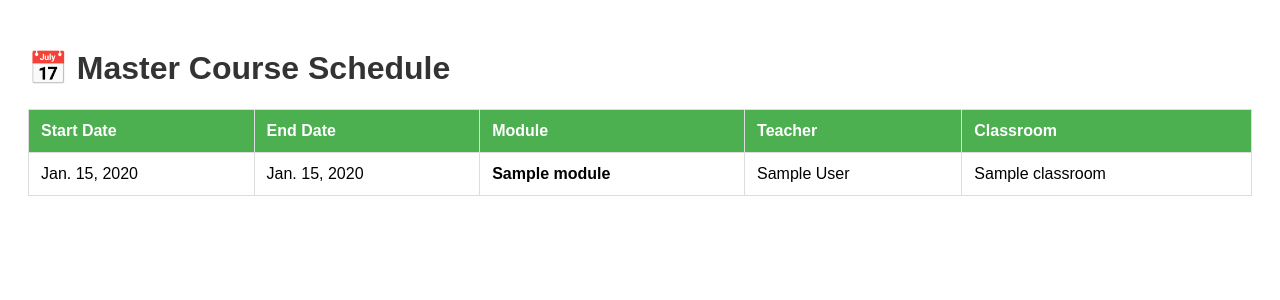
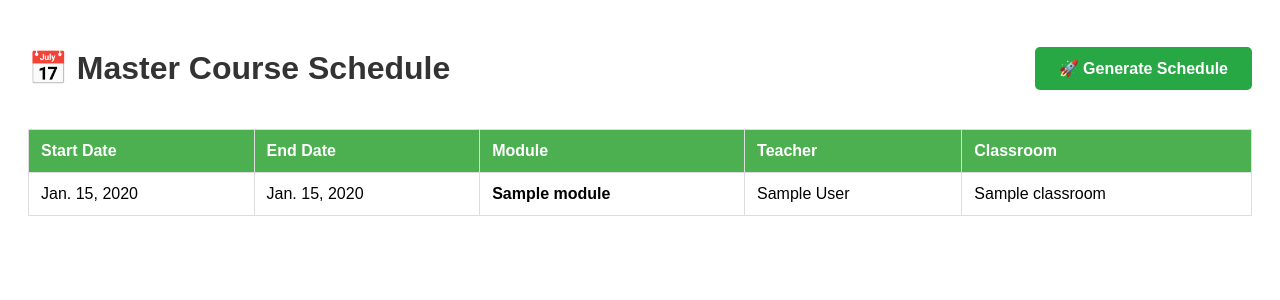
Before and after one commit to adilstudentbcn/university-scheduler, a Django app: page /schedule/ in a window 1280 px wide. Shown: the top 300 px of the page. Run offline with Django 5.2, Linux system fonts and the light colour scheme; tables that the repository leaves empty hold one stand-in row (values such as "Sample post").

Commit message:
Feature: Added web interface button and project documentation

```diff
--- a/scheduler/templates/scheduler/schedule_list.html
+++ b/scheduler/templates/scheduler/schedule_list.html
@@ -8,11 +8,45 @@
         th, td { border: 1px solid #ddd; padding: 12px; text-align: left; }
         th { background-color: #4CAF50; color: white; }
         tr:nth-child(even) { background-color: #f2f2f2; }
-        h1 { color: #333; }
+        h1 { color: #333; display: inline-block;}
+
+        /* Style for the container to align button right */
+        .header-container {
+            display: flex;
+            justify-content: space-between;
+            align-items: center;
+            margin-bottom: 20px;
+        }
+
+        /* Style for the new button */
+        .btn-generate {
+            background-color: #28a745; /* Green */
+            color: white;
+            padding: 12px 24px;
+            border: none;
+            border-radius: 5px;
+            font-size: 16px;
+            cursor: pointer;
+            font-weight: bold;
+            transition: background-color 0.3s;
+        }
+        .btn-generate:hover {
+            background-color: #218838; /* Darker Green on hover */
+        }
     </style>
 </head>
 <body>
-    <h1>📅 Master Course Schedule</h1>
+
+    <div class="header-container">
+        <h1>📅 Master Course Schedule</h1>
+
+        <form action="{% url 'run_scheduler' %}" method="post">
+            {% csrf_token %}
+            <button type="submit" class="btn-generate">
+                🚀 Generate Schedule
+            </button>
+        </form>
+    </div>
 
     <table>
         <thead>
@@ -35,7 +69,10 @@
             </tr>
             {% empty %}
             <tr>
-                <td colspan="5" style="text-align:center;">No classes scheduled yet. Run the auto-scheduler!</td>
+                <td colspan="5" style="text-align:center; padding: 30px;">
+                    No classes scheduled yet. <br>
+                    <strong>Click the green button above to start!</strong>
+                </td>
             </tr>
             {% endfor %}
         </tbody>
--- a/scheduler/urls.py
+++ b/scheduler/urls.py
@@ -2,5 +2,8 @@ from django.urls import path
 from . import views
 
 urlpatterns = [
+    # The main page with the table
     path("", views.schedule_list, name="schedule_list"),
+    # The new hidden URL that runs the logic
+    path("run-scheduler/", views.run_scheduler, name="run_scheduler"),
 ]
--- a/scheduler/views.py
+++ b/scheduler/views.py
@@ -1,13 +1,23 @@
-from django.shortcuts import render
-
-# Create your views here.
-from django.shortcuts import render
+from django.shortcuts import render, redirect
 from .models import ScheduleSlot
+from .logic import generate_schedule  # Import your automation script
 
 
 def schedule_list(request):
-    # 1. Fetch all slots from the database
+    """
+    1. Fetch all slots from the database.
+    2. Send them to the HTML template to be displayed.
+    """
     slots = ScheduleSlot.objects.all().order_by("start_date")
+    return render(request, "scheduler/schedule_list.html", {"slots": slots})
 
-    # 2. Send them to the HTML template
-    return render(request, "scheduler/schedule_list.html", {"slots": slots})
+
+def run_scheduler(request):
+    """
+    Trigger the auto-scheduler when the button is clicked,
+    then go back to the list.
+    """
+    if request.method == "POST":
+        generate_schedule()  # <--- This runs your logic!
+
+    return redirect("schedule_list")
```
Also changed, not shown: README.md (added).
